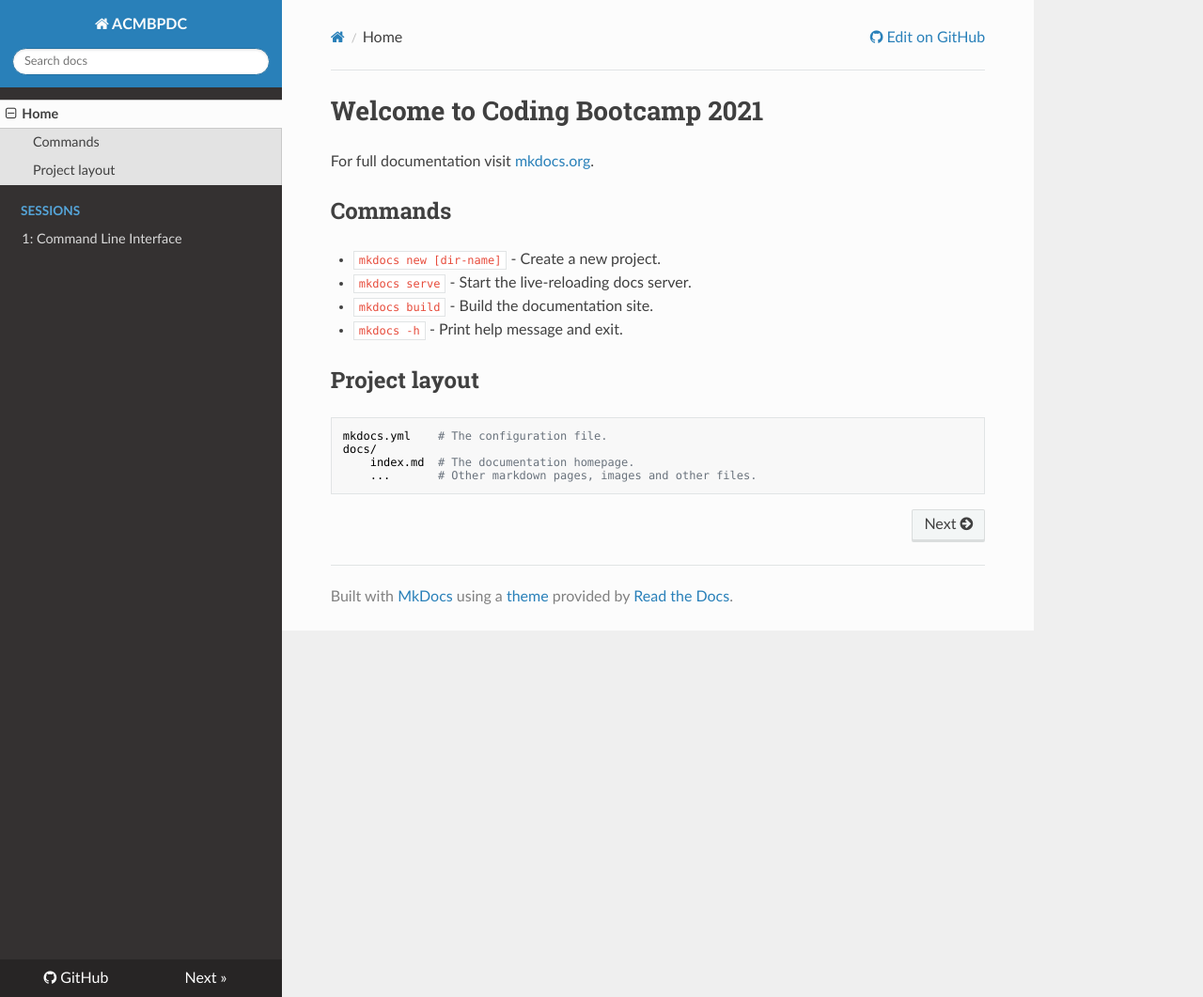
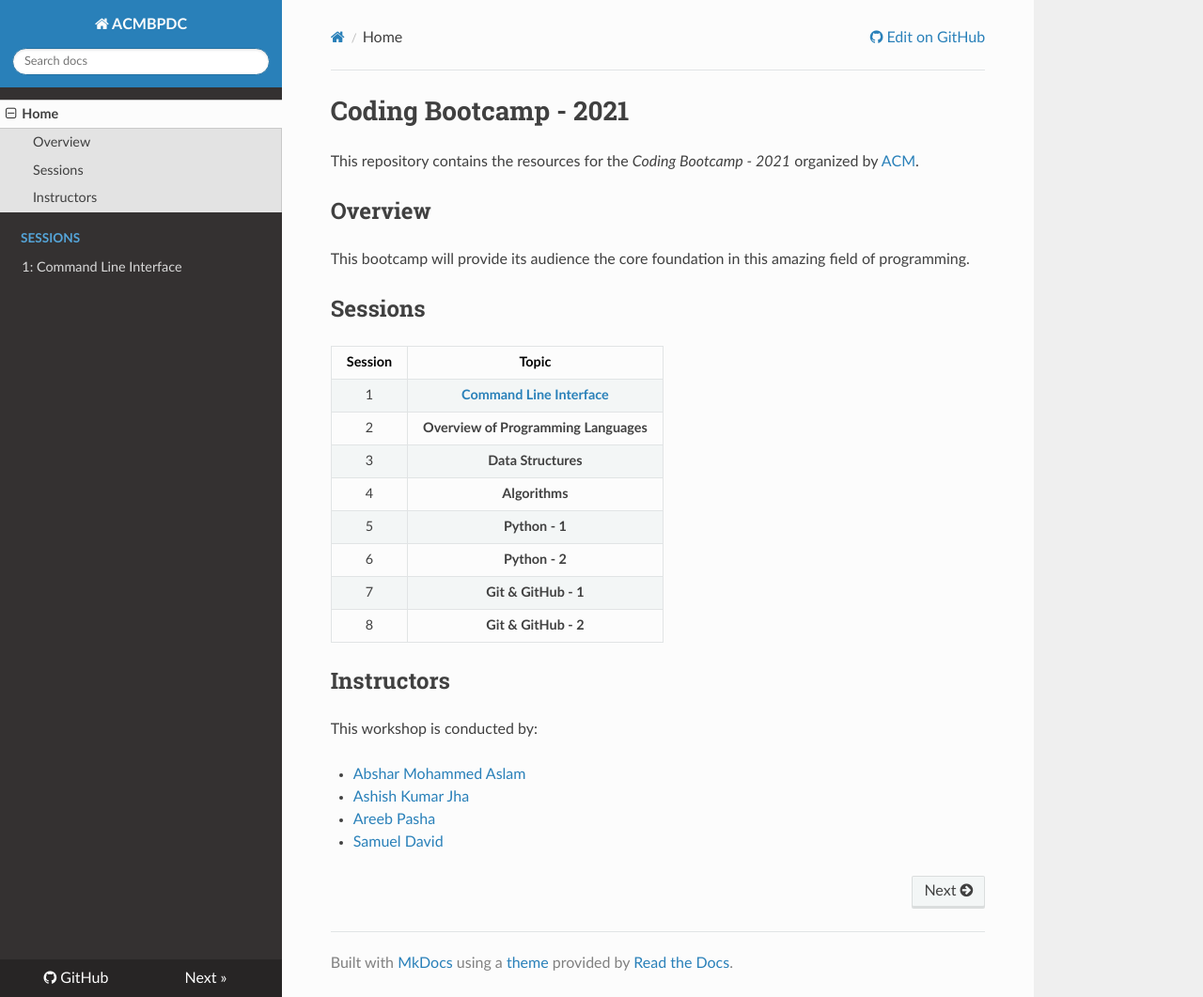
Before and after one commit to acmbpdc/coding-bootcamp-2021, an MkDocs documentation site: the page built from docs/index.md, in a window 1280 px wide and 1061 px high. Shown: the whole window at 94% size. Built offline with MkDocs 1.6.1, drawn with Linux system fonts in a browser that asks for light colours; nearby versions of some CDN libraries.

```diff
--- a/docs/index.md
+++ b/docs/index.md
@@ -1,17 +1,29 @@
-# Welcome to Coding Bootcamp 2021
+# Coding Bootcamp - 2021
 
-For full documentation visit [mkdocs.org](https://www.mkdocs.org).
+This repository contains the resources for the *Coding Bootcamp - 2021* organized by [ACM](https://www.acmbpdc.org/).
 
-## Commands
+## Overview
 
-* `mkdocs new [dir-name]` - Create a new project.
-* `mkdocs serve` - Start the live-reloading docs server.
-* `mkdocs build` - Build the documentation site.
-* `mkdocs -h` - Print help message and exit.
+This bootcamp will provide its audience the core foundation in this amazing field of programming.
 
-## Project layout
+## Sessions
 
-    mkdocs.yml    # The configuration file.
-    docs/
-        index.md  # The documentation homepage.
-        ...       # Other markdown pages, images and other files.
+| Session | Topic |
+| :-----: |:-------------:|
+| 1 | [**Command Line Interface**](01-command-line-interface/README.md) |
+| 2 | **Overview of Programming Languages** |
+| 3 | **Data Structures** |
+| 4 | **Algorithms** |
+| 5 | **Python - 1** |
+| 6 | **Python - 2** |
+| 7 | **Git & GitHub - 1** |
+| 8 | **Git & GitHub - 2** |
+
+## Instructors
+
+This workshop is conducted by:
+
+* [Abshar Mohammed Aslam](https://github.com/abxhr)
+* [Ashish Kumar Jha](https://github.com/Ashish-BITS)
+* [Areeb Pasha](https://github.com/areeb1501)
+* [Samuel David](https://github.com/samueldavid1994)
```
Also changed, not shown: docs/01-command-line-interface/README.md (+15 -24 lines).
